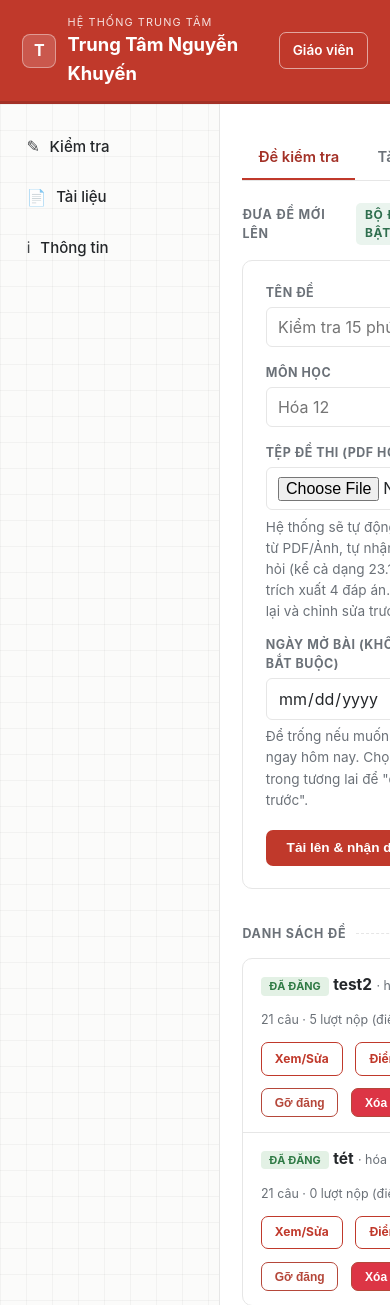
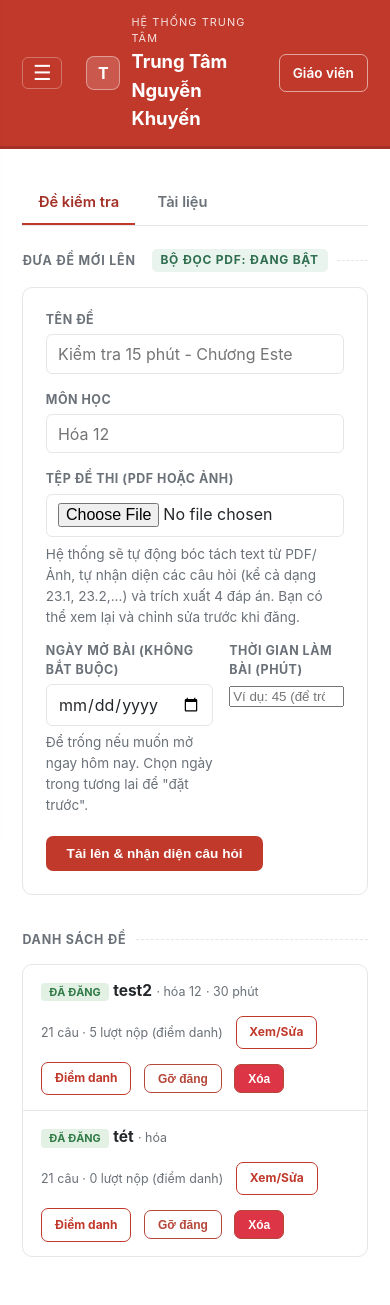
Before and after one commit to BaoVo1126/hethongbaitap-nguyenkhuyen, a Flask app: page /admin in a window 390 px wide; the page is wider, and only the part inside the window is pictured. Shown: the top 1305 px of that part. After the commit the page ends 1257 px from the top of that part, so only its background shows below. Run offline with Flask 3, Linux system fonts and the light colour scheme; data comes from the database, SQL or seed files in the repository.

Commit message:
Update base.html

```diff
--- a/templates/base.html
+++ b/templates/base.html
@@ -6,6 +6,63 @@
   <title>{% block title %}{{ center_name }}{% endblock %}</title>
   <link rel="stylesheet" href="{{ url_for('static', filename='style.css') }}">
   <style>
+    /* CSS hỗ trợ Nút Toggle Sidebar & Giao diện Điện thoại */
+    .btn-toggle-sidebar {
+      display: none;
+      background: transparent;
+      border: 1px solid rgba(255, 255, 255, 0.3);
+      color: #ffffff;
+      font-size: 1.3rem;
+      padding: 0.3rem 0.6rem;
+      border-radius: 6px;
+      cursor: pointer;
+      margin-right: 0.8rem;
+      line-height: 1;
+    }
+
+    .sidebar-overlay {
+      display: none;
+      position: fixed;
+      top: 0;
+      left: 0;
+      width: 100vw;
+      height: 100vh;
+      background: rgba(0, 0, 0, 0.4);
+      z-index: 99;
+    }
+
+    /* Reponsive cho Mobile */
+    @media (max-width: 768px) {
+      .btn-toggle-sidebar {
+        display: inline-block;
+      }
+
+      .app-shell .sidebar {
+        position: fixed;
+        top: 0;
+        left: -260px; /* Mặc định ẩn sang bên trái */
+        width: 250px;
+        height: 100vh;
+        z-index: 100;
+        transition: left 0.3s ease;
+        box-shadow: 2px 0 10px rgba(0, 0, 0, 0.15);
+        background: #ffffff;
+      }
+
+      .app-shell .sidebar.open {
+        left: 0; /* Hiện ra khi mở */
+      }
+
+      .sidebar-overlay.active {
+        display: block; /* Hiện lớp phủ khi mở menu trên điện thoại */
+      }
+
+      .topbar {
+        display: flex;
+        align-items: center;
+      }
+    }
+
     /* CSS hỗ trợ Modal xác thực Giáo viên */
     .modal-overlay {
       display: none;
@@ -83,6 +140,9 @@
 </head>
 <body>
   <div class="topbar">
+    <!-- Nút Toggle Sidebar (Menu ☰) dành riêng cho Điện thoại -->
+    <button class="btn-toggle-sidebar" id="btn-toggle-sidebar" title="Mở danh mục">☰</button>
+
     <div class="brand-mark">{{ center_name[:1] }}</div>
     <div>
       <div class="eyebrow">Hệ thống trung tâm</div>
@@ -96,7 +156,10 @@
   </div>
 
   <div class="app-shell">
-    <aside class="sidebar">
+    <!-- Lớp phủ màn hình khi bật Sidebar trên điện thoại -->
+    <div class="sidebar-overlay" id="sidebar-overlay"></div>
+
+    <aside class="sidebar" id="app-sidebar">
       <!-- ĐÃ BỎ HẲN KHỐI LOGO VÀ TÊN TRUNG TÂM Ở SIDEBAR ĐỂ KHÔNG BỊ TRÙNG VỚI HEADER -->
 
       <a class="sidebar-item {{ 'active' if active == 'kiemtra' else '' }}" href="{{ url_for('home') }}">
@@ -155,6 +218,37 @@
 
   <script>
     document.addEventListener('DOMContentLoaded', function() {
+      // 1. Quản lý Đóng/Mở Sidebar trên Điện thoại
+      var toggleBtn = document.getElementById('btn-toggle-sidebar');
+      var sidebar = document.getElementById('app-sidebar');
+      var overlay = document.getElementById('sidebar-overlay');
+
+      function openSidebar() {
+        sidebar.classList.add('open');
+        overlay.classList.add('active');
+      }
+
+      function closeSidebar() {
+        sidebar.classList.remove('open');
+        overlay.classList.remove('active');
+      }
+
+      if (toggleBtn) {
+        toggleBtn.addEventListener('click', function(e) {
+          e.stopPropagation();
+          if (sidebar.classList.contains('open')) {
+            closeSidebar();
+          } else {
+            openSidebar();
+          }
+        });
+      }
+
+      if (overlay) {
+        overlay.addEventListener('click', closeSidebar);
+      }
+
+      // 2. Quản lý Modal Mật khẩu Giáo viên
       var teacherBtn = document.getElementById('btn-teacher-auth');
       if (teacherBtn) {
         teacherBtn.addEventListener('click', function(e) {
```
